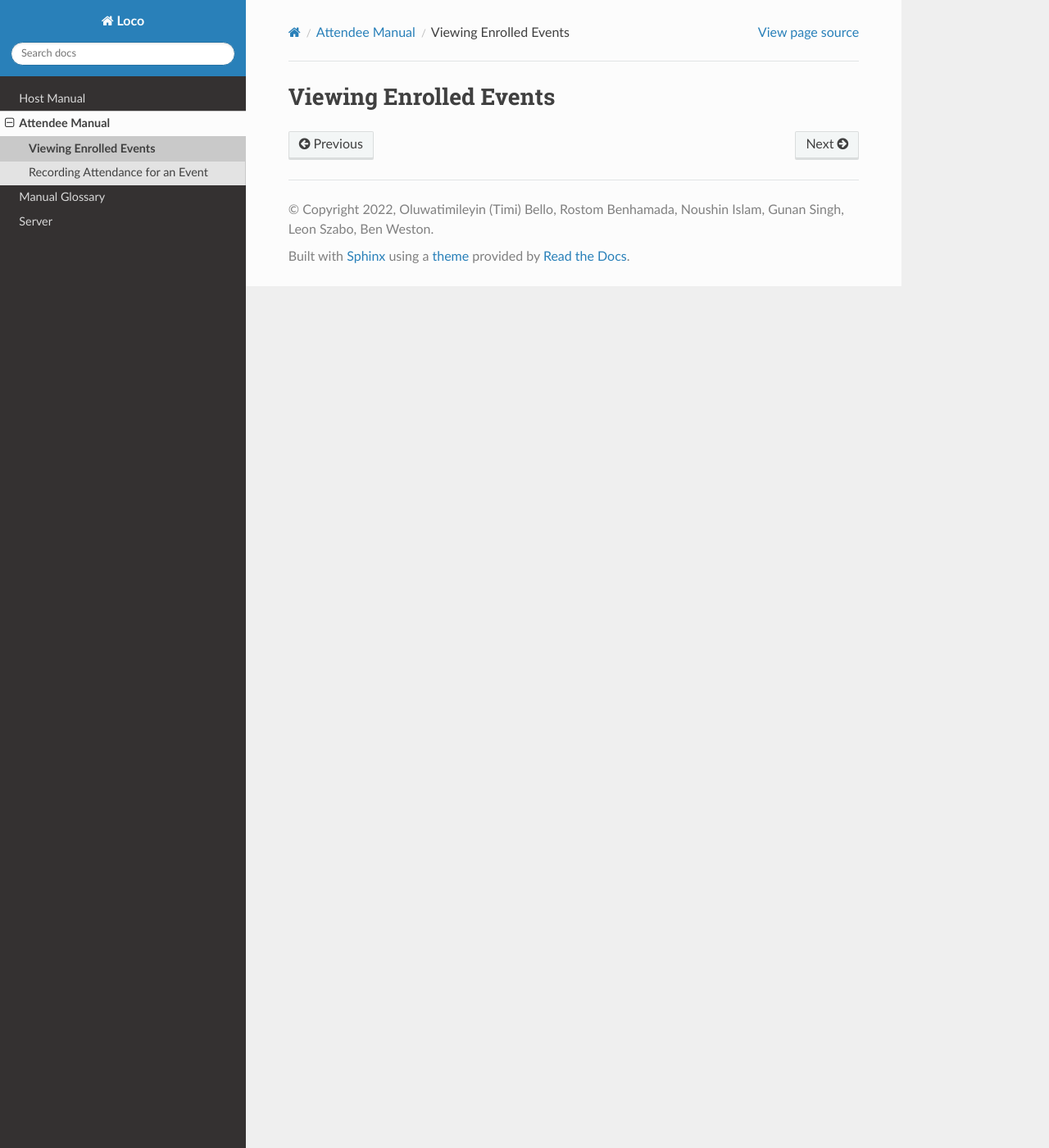
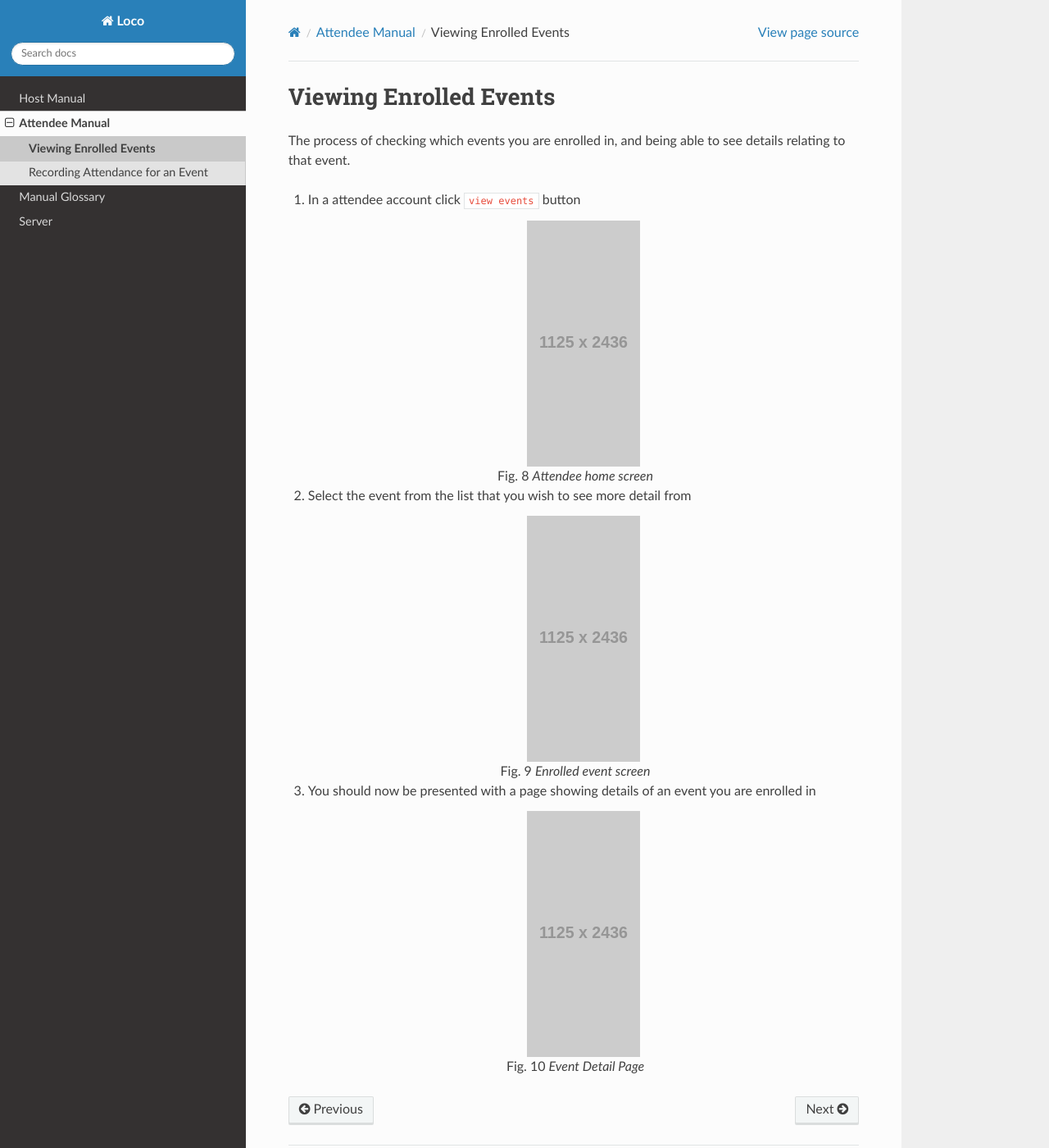
Before and after one commit to bweston6/loco, a Sphinx documentation site: the page built from docs/man.attendee.view_events.rst, in a window 1280 px wide and 1400 px high. Shown: the whole window at 82% size. Built offline with Sphinx 7.4.7 and the Read the Docs theme 2.0.0, drawn with Linux system fonts in a browser that asks for light colours.

Commit message:
Update to viewing enrolled events

```diff
--- a/docs/man.attendee.view_events.rst
+++ b/docs/man.attendee.view_events.rst
@@ -2,3 +2,35 @@
 
 Viewing Enrolled Events
 =======================
+
+The process of checking which events you are enrolled in, and being able to see details relating to that event.
+
+#. In a attendee account click ``view events`` button
+
+   .. figure:: https://via.placeholder.com/1125x2436
+      :height: 300
+      :align: center
+      :alt: host/attendee selection screen
+
+      Attendee home screen
+
+
+#. Select the event from the list that you wish to see more detail from
+
+   .. figure:: https://via.placeholder.com/1125x2436
+      :height: 300
+      :align: center
+      :alt: email entry screen
+
+      Enrolled event screen
+
+
+
+#. You should now be presented with a page showing details of an event you are enrolled in
+
+   .. figure:: https://via.placeholder.com/1125x2436
+      :height: 300
+      :align: center
+      :alt: one time passcode and email entry screen
+
+      Event Detail Page
```
